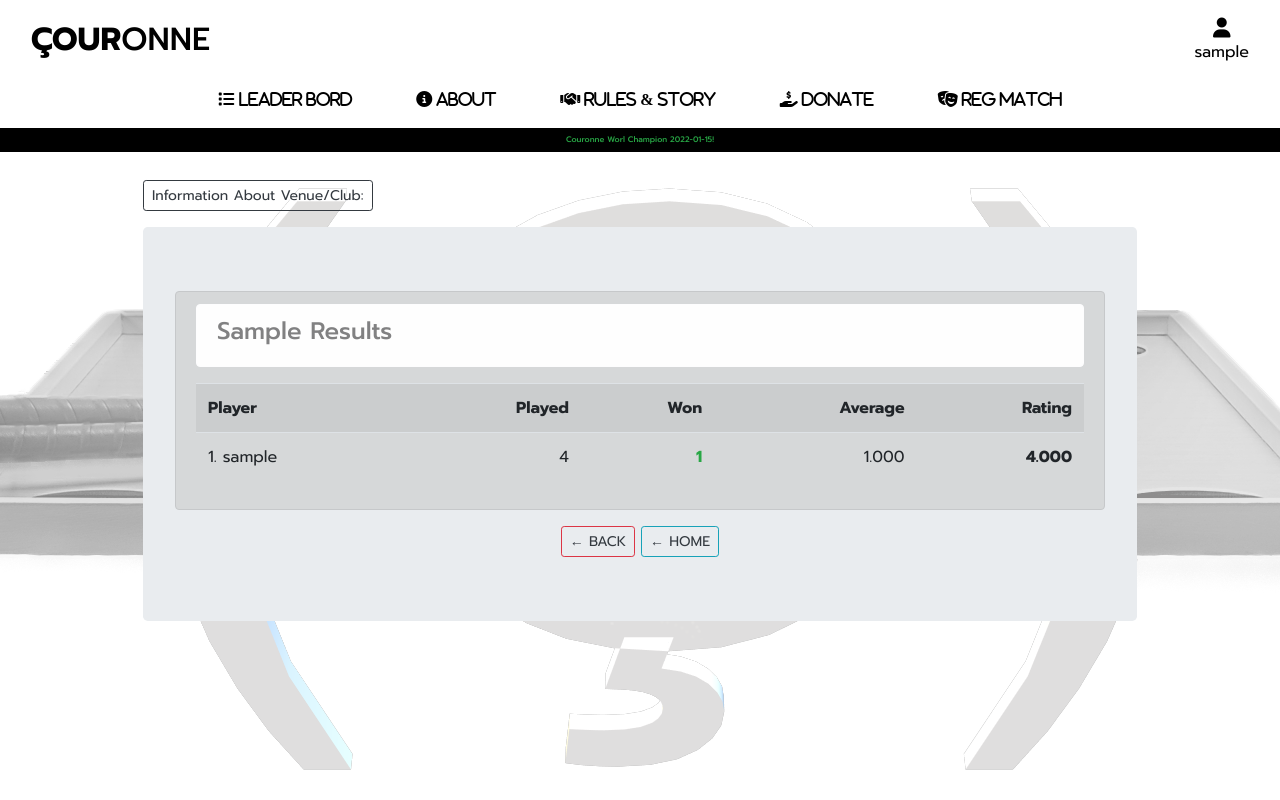
After one commit to manell0/couronne, a Django app: page /league_club/ in a window 1280 px wide. The commit adds this page. Run offline with Django 3.2, Linux system fonts and the light colour scheme; a user stored in the database is signed in; tables that the repository leaves empty hold one stand-in row (values such as "Sample post"); some libraries are stand-ins or nearby versions.

Commit message:
Add league_club template

```diff
--- a/home/templates/home/index.html
+++ b/home/templates/home/index.html
@@ -40,7 +40,7 @@
             <div class="col-md-6 col border-big">
                 <div class="row ">
                     <div class="col bg-info text-white ">
-                        <h4 class="bg-dark padding-text margins border">Join The League !</h4>
+                        <h4 class="bg-dark padding-text margins border">News & Stuff</h4>
                     </div>
                 </div>
                 <p><strong class="text-dark">Join the Couronne league!</strong> now and get
--- /dev/null
+++ b/home/templates/home/league_club.html
@@ -0,0 +1,87 @@
+{% extends "base.html" %}
+{% load static %}
+
+{% block page_header %}
+
+<div class="container header-container">
+    <div class="row">
+        <div class="col">
+            <p>
+
+
+                <a class="btn btn-outline-dark btn-sm" data-toggle="collapse" href="#collapseExample" role="button" aria-expanded="false" aria-controls="collapseExample">
+                    Information About Venue/Club:
+                </a>
+
+              </p>
+              <div class="collapse" id="collapseExample">
+                <div class="card card-body">
+                    <p> Here you have the opportunity to see results from only your own Club <span class="text-success"><strong>{{ club }}</strong> </span>.
+                        Everyone who has registered with the same Venue/Club as you are is shown here.
+                    </p>
+                    <p>
+                        <strong>Update your profile with a venue/club </strong><a href="{% url 'home:profile' %}">here...</a>
+                    </p>
+
+                </div>
+              </div>
+        </div>
+    </div>
+  </div>
+{% endblock %}
+
+{% block content %}
+
+<div class="container">
+  <div class="row">
+      <div class="col">
+      <div class="jumbotron">
+        <div class="alert alert-dark">
+          <div class="alert alert-light">
+            <h4 id='two'>{{ club }} Results</h4>
+                {% if club %}
+
+
+                {% else %}
+                <span class="text-danger"><strong> Does not belong to any Club</strong></span>
+                <span class="text-dark">Join or start a new Venue/Club <a href="{% url 'home:profile' %}"></span> here...</a>
+
+                {% endif %}
+          </div>
+        {% if all_objects %}
+          <table class="table table-striped text-right font-size-small">
+            <th class="text-left">Player</th>
+            <th class="hides">Played</th>
+            <th class="hides">Won</th>
+            <th>Average</th>
+            <th>Rating</th>
+            {% for person in all_objects %}
+                {% if person.club_location == club %}
+
+            <tr>
+              <td class="text-left">{{ forloop.counter }}. {{ person.user }}</td>
+              <td class="hides">{{ person.rating }}</td>
+              <td class="hides text-success"><strong>{{ person.antal_vunna}}</strong></td>
+              <td>{{ person.snitt|floatformat:3 }}</td>
+              <td><strong>{{person.ratingf|floatformat:3}}</strong></td>
+            </tr>
+
+            {% endif %}
+            {% endfor %}
+          </table>
+        {% endif %}
+        </div>
+        <div class="text-center">
+          <a class="btn btn-outline-dark btn-sm border-danger" href="javascript:history.back()"> ← BACK </a>
+          <a class="btn btn-outline-dark btn-sm border-info" href="{% url 'home:home' %}"> ← HOME </a>
+      </div>      </div>
+      <script src="{% static 'js/color_change.js' %}"></script>
+      </div>
+      </div>
+
+      </div>
+{% endblock %}
+
+
+
+<!---------------------------------------------------------------------->
--- a/home/urls.py
+++ b/home/urls.py
@@ -14,6 +14,7 @@ urlpatterns = [
     path('user_login/',views.user_login, name="user_login"),
     path('profile/',views.profile, name="profile"),
     path('league_all/',views.league_all, name="league_all"),
+    path('league_club/',views.league_club, name="league_club"),
     path('contact_us/',views.contact_us, name="contact_us"),
     path('succes_contact_us/',views.succes_contact_us, name="succes_contact_us"),
 ]
--- a/home/views.py
+++ b/home/views.py
@@ -35,6 +35,16 @@ def index(request):
 def league_all(request):
      all_objects = UserProfileInfo.objects.order_by('-ratingf')
      return render(request, 'home/league_all.html', {'all_objects':all_objects})
+
+# The Club league page whit all registrated players who registered the same club
+def league_club(request):
+    all_objects = UserProfileInfo.objects.order_by('-ratingf')
+
+    for user in all_objects:
+        if str(request.user) == str(user):
+            club = user.club_location
+
+    return render(request, 'home/league_club.html', {'all_objects':all_objects, 'club': club})
 
 # The registration page where you can register matches that you have played
 @login_required
--- a/templates/includes/main-nav.html
+++ b/templates/includes/main-nav.html
@@ -11,7 +11,7 @@
             </a>
             <div class="dropdown-menu border-0" aria-labelledby="all-products-link">
                 <a href="{% url 'home:league_all' %}" class="dropdown-item">All Players</a>
-                <a href="" class="dropdown-item ">Qualified Players</a>
+                <a href="{% url 'home:league_club' %}" class="dropdown-item ">Your Club Result</a>
 
             </div>
         </li>
```
Also changed, not shown: donate/templates/donate/landing.html (+4 -5 lines), home/templates/home/profile.html (+5 -3 lines).
